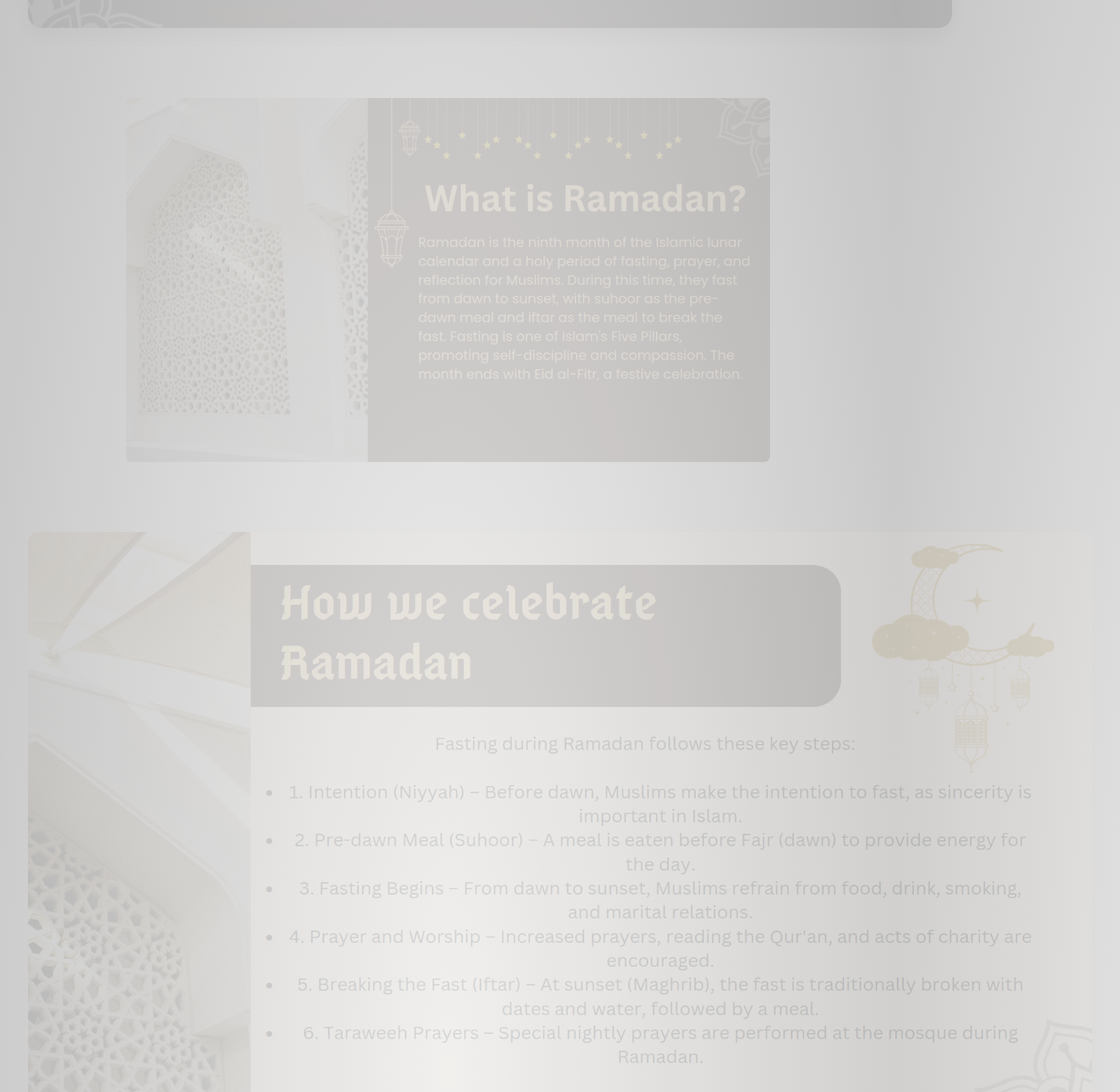
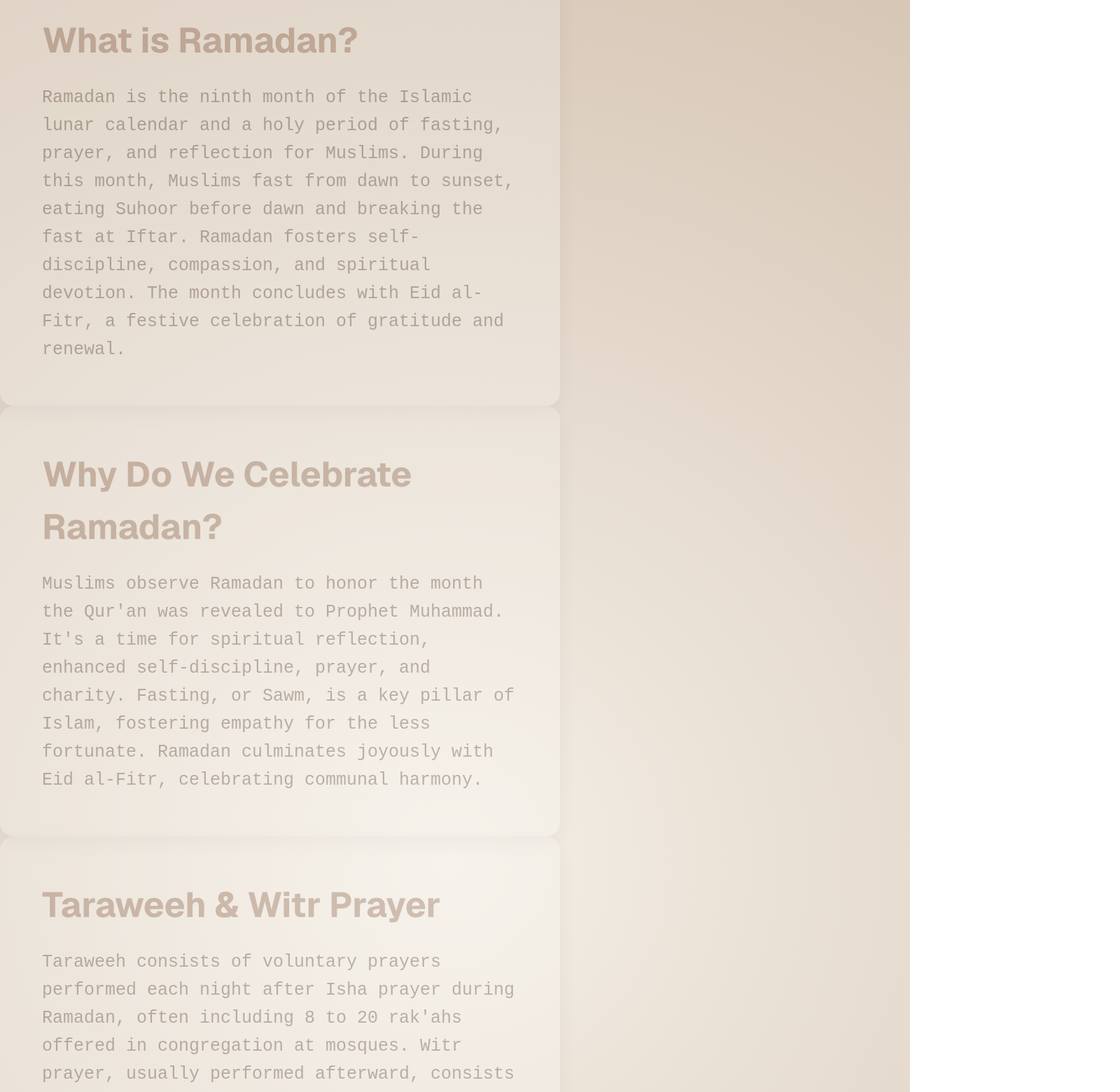
Before and after one commit to IyaadArshad/ramadan-presentation, a Next.js app: page / in a window 1280 px wide. Shown: the part 740-2300 px from the top of the page at 70% size, 1600 px wide, since content can reach past the window. Built offline with nearby package versions, Linux system fonts and the light colour scheme.

Commit message:
Revamp presentation themes

```diff
--- a/app/globals.css
+++ b/app/globals.css
@@ -1,173 +1,68 @@
 @import "tailwindcss";
 
-/* CSS Reset */
-html,
-body,
-div,
-span,
-applet,
-object,
-iframe,
-h1,
-h2,
-h3,
-h4,
-h5,
-h6,
-p,
-blockquote,
-pre,
-a,
-abbr,
-acronym,
-address,
-big,
-cite,
-code,
-del,
-dfn,
-em,
-img,
-ins,
-kbd,
-q,
-s,
-samp,
-small,
-strike,
-strong,
-sub,
-sup,
-tt,
-var,
-b,
-u,
-i,
-center,
-dl,
-dt,
-dd,
-ol,
-ul,
-li,
-fieldset,
-form,
-label,
-legend,
-table,
-caption,
-tbody,
-tfoot,
-thead,
-tr,
-th,
-td,
-article,
-aside,
-canvas,
-details,
-embed,
-figure,
-figcaption,
-footer,
-header,
-hgroup,
-menu,
-nav,
-output,
-ruby,
-section,
-summary,
-time,
-mark,
-audio,
-video {
-    margin: 0;
-    padding: 0;
-    border: 0;
-    font-size: 100%;
-    font: inherit;
-    vertical-align: baseline;
+/* Reset basic styling for consistency */
+* {
+  margin:0;
+  padding:0;
+  box-sizing:border-box;
+  transition:transform 1s cubic-bezier(0.6,0.05,0.35,1), opacity 0.8s ease;
 }
 
-/* Basic styling */
+/* General body style */
 body {
-    font-family: 'PT Sans', sans-serif;
-    min-height: 740px;
-    background: rgb(215, 215, 215);
-    background: radial-gradient(rgb(240, 240, 240), rgb(190, 190, 190));
+  background: radial-gradient(circle, #F4EFE6, #C9B39F);
+  color: #3C2A21;
+  font-family: 'Geist', sans-serif;
 }
 
-/* Impress.js specific styles */
-.step {
-    position: relative;
-    width: 900px;
-    padding: 40px;
-    margin: 20px auto;
-    box-sizing: border-box;
-    font-family: 'PT Serif', georgia, serif;
-    font-size: 48px;
-    line-height: 1.5;
-    opacity: 0.1;
-    transition: all 1s cubic-bezier(0.4, 0.1, 0.2, 1);
+/* impress.js basics with depth perspective */
+#impress {
+  perspective: 5000px;
+  transform-style: preserve-3d;
 }
 
-.step img {
-    transition: all 0.5s ease-in-out;
+/* Slide base styling */
+.step {
+  position: relative;
+  opacity:0.3;
+  transform: translateZ(0);
+  background: rgba(255,255,255,0.8);
+  border-radius:20px;
+  padding: 60px;
+  box-shadow:0 10px 30px rgba(0,0,0,0.15);
+  width:800px;
 }
 
-.step:hover img {
-    transform: scale(1.02);
-    box-shadow: 0 15px 40px rgba(0,0,0,0.3);
+/* Content slide text style */
+.content-slide h2 {
+  font-size:50px;
+  margin-bottom:25px;
+  font-weight:bold;
+  color:#7D503B;
+  text-shadow: 1px 1px #EEE;
+}
+.content-slide p, .content-slide ul {
+  font-size:25px;
+  line-height:1.6;
+  margin-top:10px;
+  font-family:'Geist_Mono', monospace;
 }
 
-.impress-enabled .step {
-    margin: 0;
-    opacity: 0.2;
-    transition: opacity 1s, transform 1s cubic-bezier(0.4, 0, 0.2, 1);
+.content-slide ul {
+  list-style-type:disc;
+  padding-left:20px;
 }
 
+/* Active slide effect */
 .impress-enabled .step.active {
-    opacity: 1;
-    transform: scale(1.05);
+  opacity:1;
+  transform: scale(1.05);
+  box-shadow: 0 20px 50px rgba(0,0,0,0.3);
 }
 
-/* Remove standard slide styles */
-.slide {
-    all: unset;
-    display: block;
+/* Hover interactivity */
+.step:hover {
+  transform:scale(1.04);
+  opacity:0.95;
+  box-shadow: 0 15px 40px rgba(0,0,0,0.25);
 }
-
-/* Add perspective to the entire presentation */
-#impress {
-    perspective: 3000px;
-    transition: all 0.8s cubic-bezier(0.4, 0, 0.2, 1);
-}
-
-/* Add smooth transition for transform properties */
-* {
-    transition: transform 1s cubic-bezier(0.4, 0, 0.2, 1);
-}
-
-/* Slide content styling */
-.slide q {
-    display: block;
-    font-size: 50px;
-    line-height: 72px;
-    margin-top: 100px;
-}
-
-.slide q strong {
-    white-space: nowrap;
-}
-
-/* Active slide styles */
-.impress-enabled .step {
-    margin: 0;
-    opacity: 0.3;
-    transition: opacity 1s;
-}
-
-.impress-enabled .step.active {
-    opacity: 1;
-}
--- a/app/page.tsx
+++ b/app/page.tsx
@@ -1,6 +1,5 @@
 "use client";
 import { useEffect } from "react";
-import Script from "next/script";
 
 declare global {
   interface Window {
@@ -10,126 +9,119 @@ declare global {
 
 export default function Home() {
   useEffect(() => {
-    const handleLoad = () => {
-      if (typeof window !== "undefined" && window.impress) {
-        window.impress().init();
-      }
-    };
-
     const script = document.createElement("script");
-    script.src =
-      "https://cdnjs.cloudflare.com/ajax/libs/impress.js/0.5.3/impress.min.js";
-    script.onload = handleLoad;
+    script.src = "https://cdnjs.cloudflare.com/ajax/libs/impress.js/0.5.3/impress.min.js";
+    script.onload = () => window.impress().init();
     document.head.appendChild(script);
 
     return () => {
       document.head.removeChild(script);
     };
   }, []);
+
   return (
-    <>
     <div id="impress">
+      {/* Slide 1 (Original Image Introduction) */}
       <div
-          id="slide1"
         className="step"
-          data-x="-1000"
-          data-y="-1500"
-          data-scale="1"
-          data-rotate-z="5"
-          style={{ width: "1400px", height: "800px" }}
-        >
+        data-x="0"
+        data-y="0"
+        data-scale="1.2"
+        style={{ width: "1300px", height: "700px" }}>
         <img
           src="/slide01.png"
-            alt="Slide 1"
-            style={{ width: "100%", height: "100%", borderRadius: "20px", boxShadow: "0 10px 30px rgba(0,0,0,0.3)" }}
+          alt="Intro Slide"
+          style={{
+            width: "100%", height: "100%",
+            borderRadius: "20px",
+            boxShadow: "0 8px 25px rgba(0,0,0,0.3)"
+          }}
         />
       </div>
+
+      {/* What is Ramadan Slide */}
       <div
-          id="slide2"
+        className="step content-slide"
+        data-x="-1500"
+        data-y="400"
+        data-z="-500"
+        data-scale="1.5"
+        data-rotate="-25">
+        <h2>What is Ramadan?</h2>
+        <p>
+          Ramadan is the ninth month of the Islamic lunar calendar and a holy period of fasting, prayer, and reflection for Muslims. During this month, Muslims fast from dawn to sunset, eating Suhoor before dawn and breaking the fast at Iftar. Ramadan fosters self-discipline, compassion, and spiritual devotion. The month concludes with Eid al-Fitr, a festive celebration of gratitude and renewal.
+        </p>
+      </div>
+
+      {/* Why do we Celebrate Slide */}
+      <div
+        className="step content-slide"
+        data-x="0"
+        data-y="-1200"
+        data-z="800"
+        data-scale="1.4"
+        data-rotate-y="45"
+        data-rotate-z="12">
+        <h2>Why Do We Celebrate Ramadan?</h2>
+        <p>
+          Muslims observe Ramadan to honor the month the Qur'an was revealed to Prophet Muhammad. It's a time for spiritual reflection, enhanced self-discipline, prayer, and charity. Fasting, or Sawm, is a key pillar of Islam, fostering empathy for the less fortunate. Ramadan culminates joyously with Eid al-Fitr, celebrating communal harmony.
+        </p>
+      </div>
+
+      {/* Taraweeh and Witr Prayer Slide */}
+      <div
+        className="step content-slide"
+        data-x="1600"
+        data-y="0"
+        data-z="-1500"
+        data-scale="1.6"
+        data-rotate-x="-30"
+        data-rotate-z="-20">
+        <h2>Taraweeh & Witr Prayer</h2>
+        <p>
+          Taraweeh consists of voluntary prayers performed each night after Isha prayer during Ramadan, often including 8 to 20 rak'ahs offered in congregation at mosques. Witr prayer, usually performed afterward, consists of odd-numbered rak'ahs (often three). Both prayers express deep spiritual devotion, enhancing worship during this sacred month.
+        </p>
+      </div>
+
+      {/* How we Celebrate Ramadan Slide */}
+      <div
+        className="step content-slide"
+        data-x="-1700"
+        data-y="1200"
+        data-z="1300"
+        data-scale="1.3"
+        data-rotate-y="-40"
+        >
+        <h2>How We Celebrate Ramadan</h2>
+        <ul className="celebration-list">
+          <li><b>Niyyah (Intention)</b> – sincere intention before fasting.</li>
+          <li><b>Suhoor</b> – pre-dawn meal providing daily energy.</li>
+          <li><b>Fasting</b> – abstain from food, drink, smoking, marital relations from dawn till sunset.</li>
+          <li><b>Worship & Reflection</b> – enhancing prayer, Qur'an reading and charitable acts.</li>
+          <li><b>Iftar</b> – breaking fast at sunset with dates and water.</li>
+          <li><b>Taraweeh</b> – nightly special prayers performed in congregations at the mosque.</li>
+        </ul>
+      </div>
+
+      {/* Slide 6 Original Image Thank You Conclusion */}
+      <div
         className="step"
-          data-x="1500"
+        data-x="2000"
         data-y="-800"
-          data-z="-1000"
-          data-scale="0.8"
-          data-rotate-x="-45"
-          style={{ width: "1000px", height: "600px" }}
-        >
+        data-scale="1.2"
+        data-rotate="10"
+        style={{width: "1200px", height: "650px"}}>
         <img
-            src="/slide02.png"
-            alt="Slide 2"
-            style={{ width: "100%", height: "100%", borderRadius: "8px" }}
+          src="/slide06.png"
+          alt="Thank You Slide"
+          style={{
+            width: "100%",
+            height: "100%",
+            borderRadius: "20px",
+            boxShadow: "0 8px 25px rgba(0,0,0,0.3)"
+          }}
         />
       </div>
-        <div
-          id="slide3"
-          className="step"
-          data-x="-500"
-          data-y="500"
-          data-z="1000"
-          data-scale="1.5"
-          data-rotate-y="45"
-          style={{ width: "1600px", height: "900px" }}
-        >
-          <img
-            src="/slide03.png"
-            alt="Slide 3"
-            style={{ width: "100%", height: "100%", borderRadius: "15px", transform: "perspective(1000px)" }}
-          />
     </div>
-        <div
-          id="slide4"
-          className="step"
-          data-x="800"
-          data-y="1200"
-          data-z="-500"
-          data-scale="0.6"
-          data-rotate="180"
-          style={{ width: "1200px", height: "700px" }}
-        >
-          <img
-            src="/slide04.png"
-            alt="Slide 4"
-            style={{ width: "100%", height: "100%", borderRadius: "25px", boxShadow: "0 5px 15px rgba(0,0,0,0.2)" }}
-          />
-        </div>
-        <div
-          id="slide5"
-          className="step"
-          data-x="-1500"
-          data-y="0"
-          data-z="500"
-          data-scale="1.2"
-          data-rotate-z="-15"
-          data-rotate-x="15"
-          style={{ width: "1300px", height: "750px" }}
-        >
-          <img
-            src="/slide05.png"
-            alt="Slide 5"
-            style={{ width: "100%", height: "100%", borderRadius: "12px" }}
-          />
-        </div>
-        <div
-          id="slide6"
-          className="step"
-          data-x="0"
-          data-y="-500"
-          data-z="-1500"
-          data-scale="2"
-          data-rotate-y="-30"
-          style={{ width: "1100px", height: "650px" }}
-        >
-          <img
-            src="/slide06.png"
-            alt="Slide 6"
-            style={{ width: "100%", height: "100%", borderRadius: "30px", transform: "perspective(2000px)" }}
-          />
-        </div>
-        <Script
-          src="https:/s/cdnjs.cloudflare.com/ajax/libs/impress.js/0.5.3/impress.min.js"
-          onLoad={() => window.impress().init()}
-        />
-      </div>
-    </>
   );
 }
```
Lines whose indentation alone changed are shown as unchanged.
